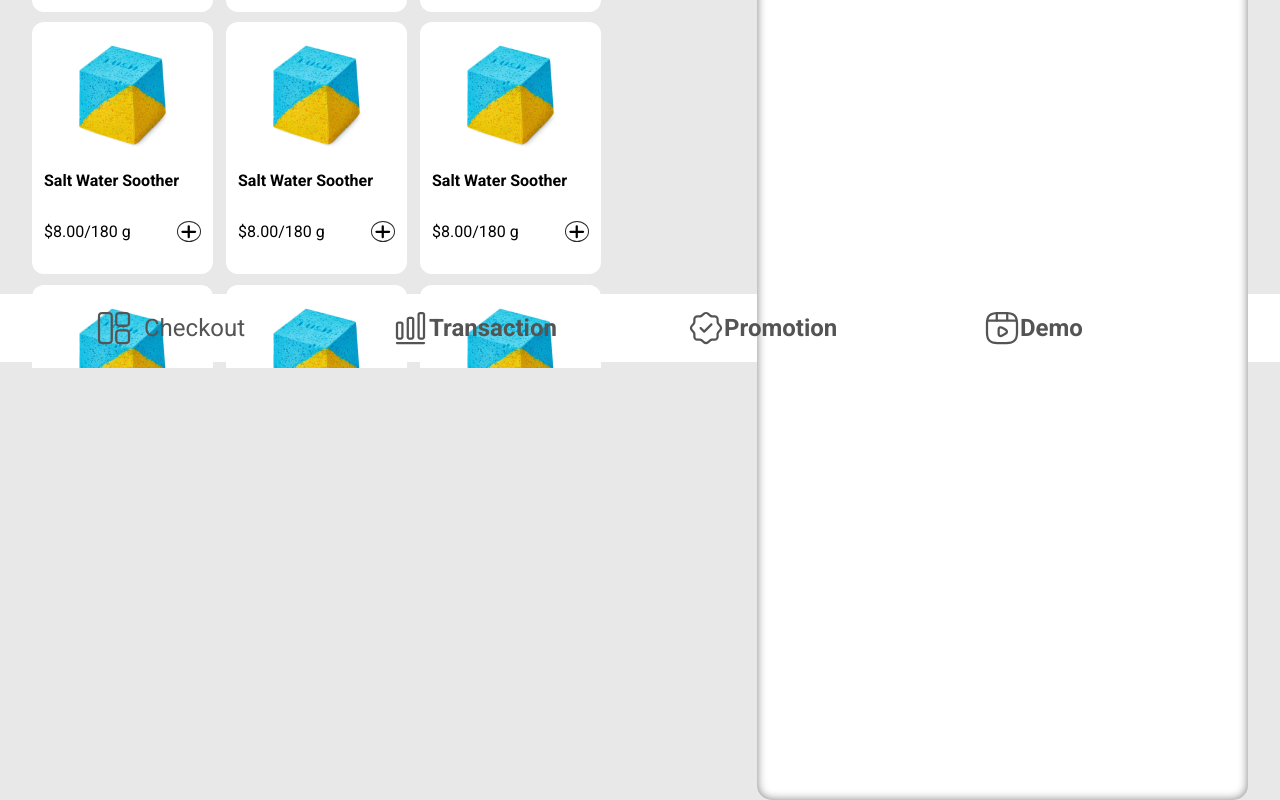
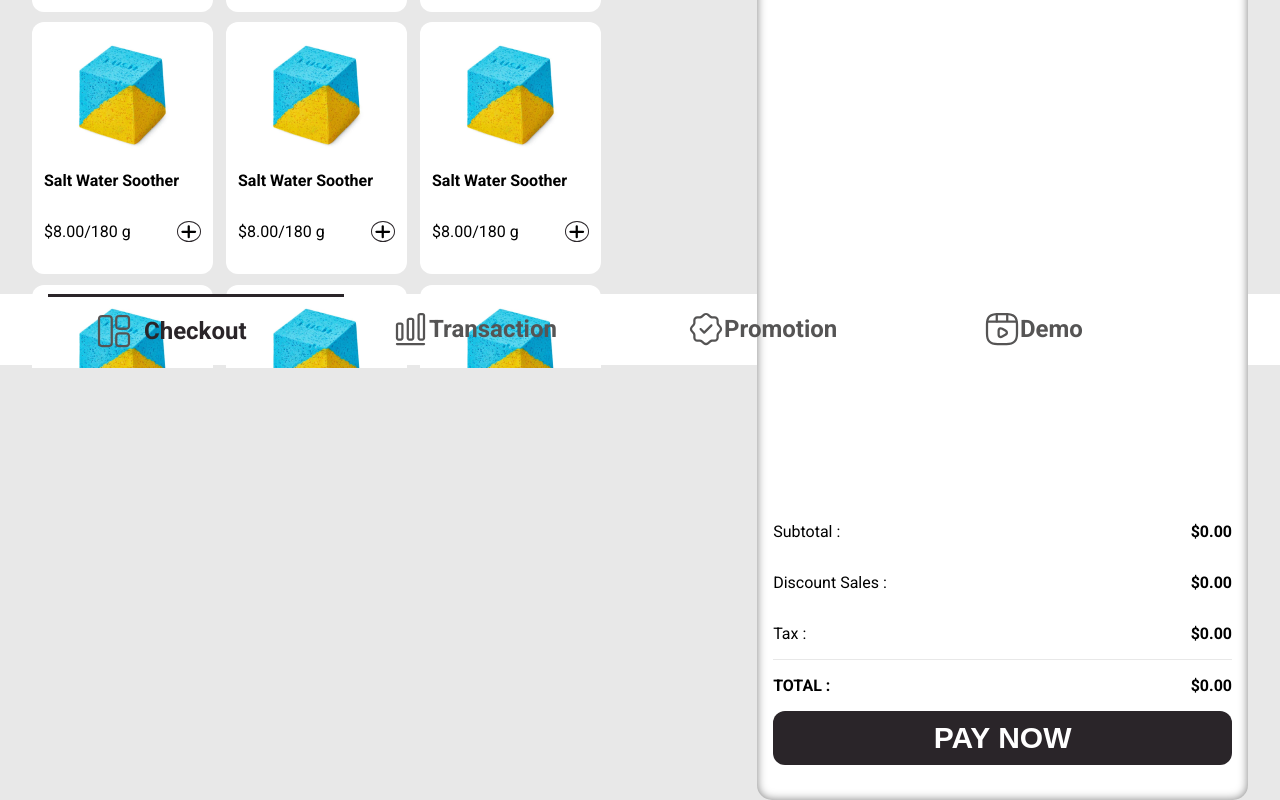
Before and after one commit to msui51/IP-LUSH-Front-End, a React (Create React App) app: page / in a window 1280 px wide. Shown: the part 470-1270 px from the top of the page. Built offline with nearby package versions, Linux system fonts and the light colour scheme.

Commit message:
added structure for order list bottom half

```diff
--- a/src/Components/OrderList/OrderList.jsx
+++ b/src/Components/OrderList/OrderList.jsx
@@ -16,7 +16,9 @@ function OrderList({}) {
   return (
     <div className='orderList'>
       <div className='orderList__header'>
-        <h1>CURRENT ORDER {count}</h1>
+        <h1>CURRENT ORDER ({count})</h1>
+        <div className='orderList__wrapper'>
+          <div className='orderList__wrapper-top'>
             <ul className='orderList__list'>
               <li className='orderList__listItem'>
                     <div className='orderList__boxLeft'>
@@ -55,6 +57,28 @@ function OrderList({}) {
               </li>
             </ul>
           </div>
+          <div className='orderList__wrapper-bottom'>
+            <div className='orderList__wrapper-bottom-price'>
+              <p className='orderList__subtitle'>Subtotal :</p>
+              <p className='orderList__price'>$0.00</p>
+            </div>
+            <div className='orderList__wrapper-bottom-price'>
+              <p className='orderList__subtitle'>Discount Sales :</p>
+              <p className='orderList__price'>$0.00</p>
+            </div>
+            <div className='orderList__wrapper-bottom-price'>
+              <p className='orderList__subtitle'>Tax :</p>
+              <p className='orderList__price'>$0.00</p>
+            </div>
+            <div className='orderList__wrapper-bottom-price'>
+              <p className='orderList__subtitle orderList__subtitle-bold'>TOTAL :</p>
+              <p className='orderList__price'>$0.00</p>
+            </div>
+            <button className='orderList__button-pay' type='submit'>PAY NOW</button>
+          </div>
+        </div>
+
+      </div>
 
     </div>
   )
--- a/src/Components/OrderList/orderList.scss
+++ b/src/Components/OrderList/orderList.scss
@@ -12,17 +12,22 @@
             margin: 0 auto;
         }
     }
+    &__wrapper{
+        display: flex;
+        flex-direction: column;
+        height:206%;
+        justify-content: space-between;
+
+    }
     &__list{
         padding-left: 0px;
         list-style-type: none;
         display: flex;
         flex-direction: column;
-        height: 845px;
+        // height: 845px;
         margin: 0.45rem;
         border-radius: 0.75rem;
-        margin-bottom: 0.65rem;
         align-content: center;
-        padding-bottom: 0.5rem;
         transition: opacity 0.3s ease-in-out;
     }
     &__listItem {
@@ -75,4 +80,31 @@
     &__price-weight{
         font-weight: bold;
     }
+    &__wrapper-bottom{
+        margin: 0 1rem;
+    }
+    &__wrapper-bottom-price{
+        display: flex;
+        flex-direction: row;
+        justify-content: space-between;
+        &:nth-of-type(4){
+            border-top: 1px solid $primary-background-color;
+        }
+    }
+    &__price{
+        font-weight: bold;
+    }
+    &__subtitle-bold{
+        font-weight: bold;
+    }
+    &__button-pay{
+        width:100%;
+        border:none;
+        background-color: $active-text-color;
+        color:$secondary-background-color;
+        font-weight: bold;
+        padding: 0.625rem 0;
+        border-radius: 0.75rem;
+        font-size: 30px;
+    }
 }
--- a/src/Pages/HomePage/HomePage.jsx
+++ b/src/Pages/HomePage/HomePage.jsx
@@ -7,8 +7,13 @@ import ItemList from '../../Components/ItemList/ItemList';
 import OrderList from '../../Components/OrderList/OrderList';
 import { ScrollArea } from '@mantine/core';
 import itemData from '../../Assets/Data/test.json';
+import { useState, useEffect } from 'react';
 
 function HomePage() {
+  const [isHomePage, setIsHomePage]=useState(false);
+  useEffect(()=>{
+    setIsHomePage(true);
+  },[]);
 
   return (
     <>
@@ -29,7 +34,7 @@ function HomePage() {
         </div>
 
       </div>
-      <Footer />
+      <Footer isHomePage={isHomePage} setIsHomePage={setIsHomePage}/>
     </>
   )
 }
```
Lines whose indentation alone changed are shown as unchanged.
